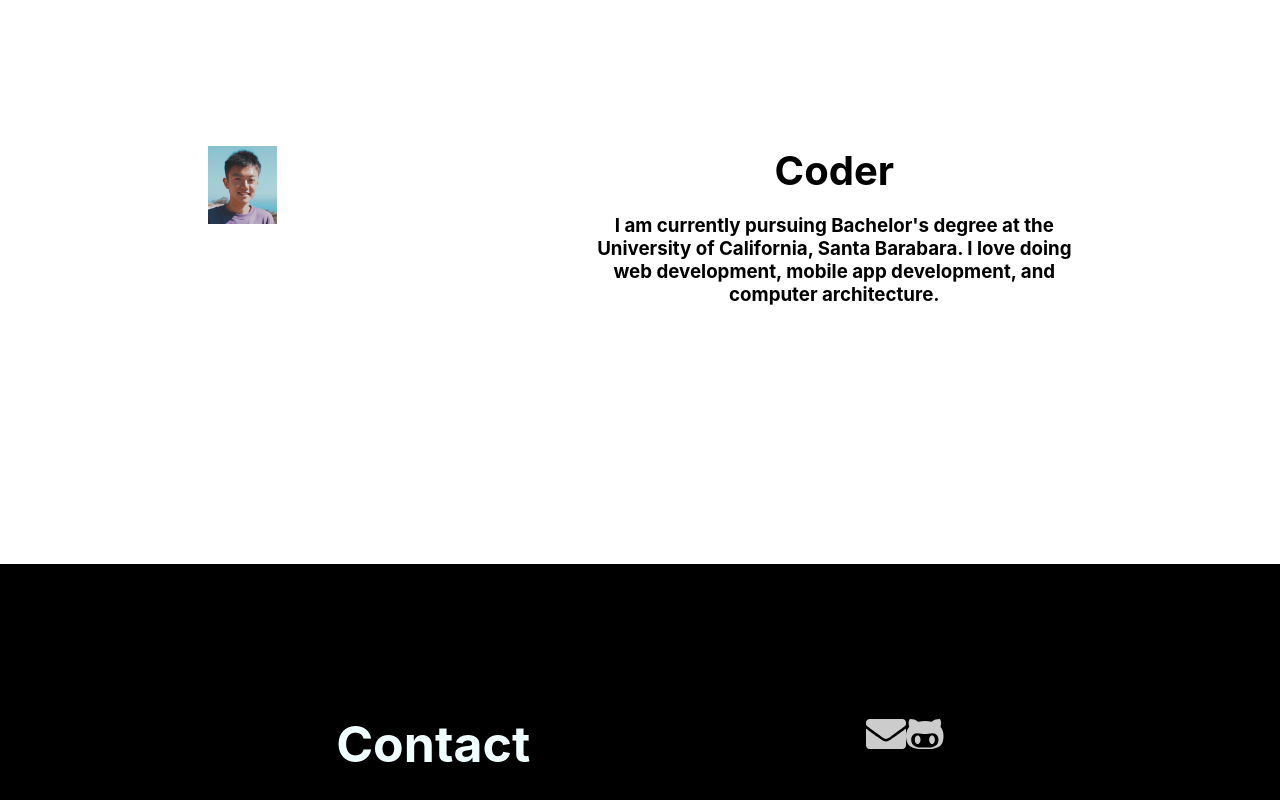
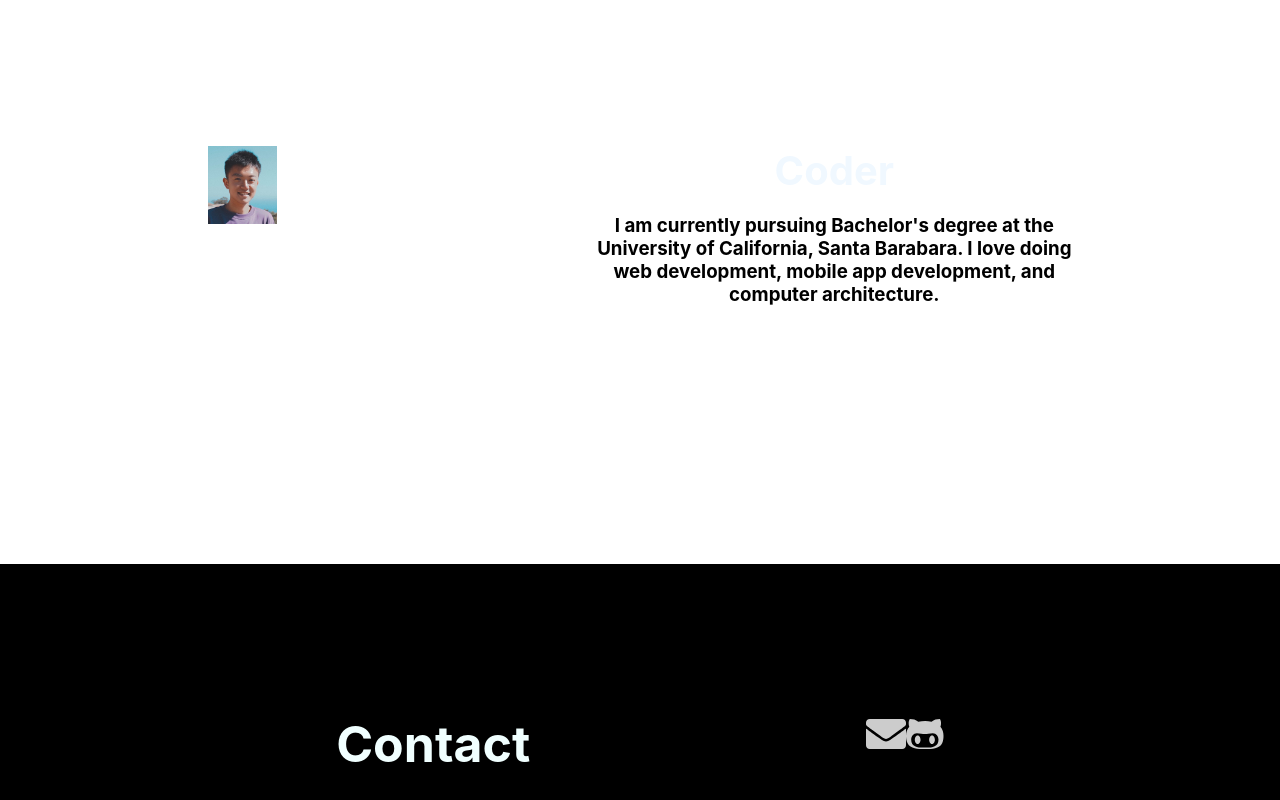
Before and after one commit to jimone1/cs185_react_web, a React (Create React App) app: page / in a window 1280 px wide. Shown: the part 816-1616 px from the top of the page. Built offline with nearby package versions, Linux system fonts and the light colour scheme.

Commit message:
changed the color

```diff
--- a/src/Components/Home.js
+++ b/src/Components/Home.js
@@ -11,7 +11,7 @@ class Home extends Component {
     }
     titleStyle = () => {
         return{
-            color: "black",
+            color: "aliceblue",
             fontSize: "40px"
         }
     }
```
